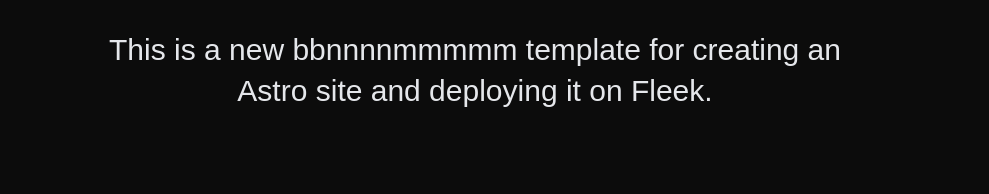
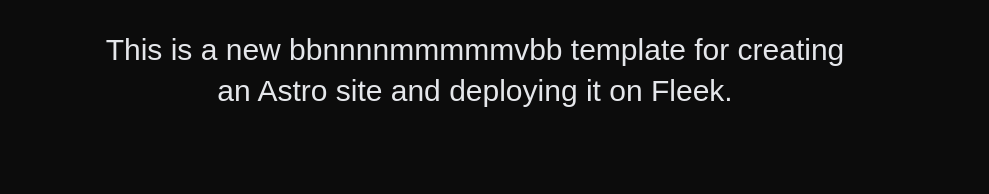
Before and after one commit to abhamondal/astro-templatenew, an Astro site: page / in a window 1280 px wide. Shown: the top 194 px of the page, without its empty margins (165-1154 px from the left). Built offline with nearby package versions, Linux system fonts and the light colour scheme; Astro itself is replaced by a stand-in of ours.

Commit message:
Update index.astro

```diff
--- a/src/pages/index.astro
+++ b/src/pages/index.astro
@@ -17,7 +17,7 @@
       <img class="logo" src={astroLogo} />
     </div>
     <p class="description">
-      This is a new bbnnnnmmmmm template for creating an Astro site and deploying it on Fleek.
+      This is a new bbnnnnmmmmmvbb template for creating an Astro site and deploying it on Fleek.
     </p>
     <ul role="list" class="link-card-grid">
       <Card
```
